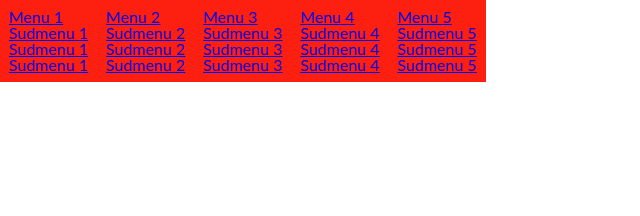
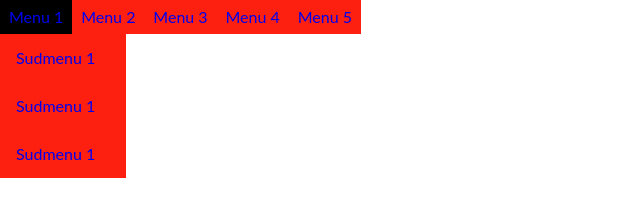
Before and after one commit to Eugene123T/homework_06, a plain HTML site: page index.html in a window 1280 px wide. Shown: the whole page, without its empty margins (0-640 px from the left). Drawn offline with Linux system fonts and the light colour scheme.

Commit message:
added styles for menu and sudmenu in style.css

```diff
--- a/css/style.css
+++ b/css/style.css
@@ -14,3 +14,33 @@
 .menu__item:hover .menu-dropdown {
     display: block;
 }
+
+.menu-dropdown {
+    display: none;
+    position: absolute;
+    background-color: #fd2010;
+    min-width: 175%;
+    top: 100%;
+    left: 0;
+}
+
+.menu-dropdown a {
+    display: block;
+    padding: 1rem;
+}
+
+a {
+    text-decoration: none;
+}
+
+a:visited {
+    color: white;
+}
+
+.menu__item:hover {
+    background-color: black;
+}
+
+.menu-dropdown__item:hover {
+    background-color: rgba(0, 0, 0, 0.205);
+}
```
